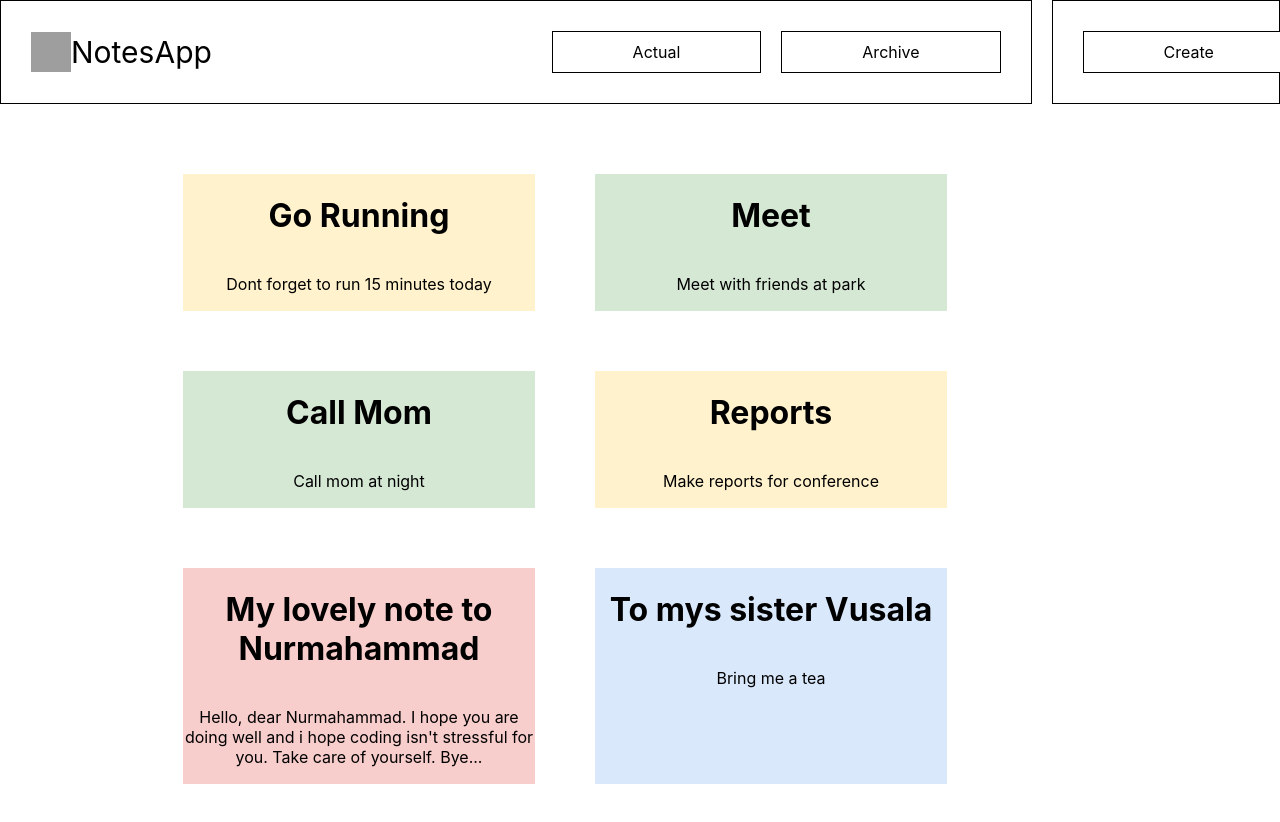
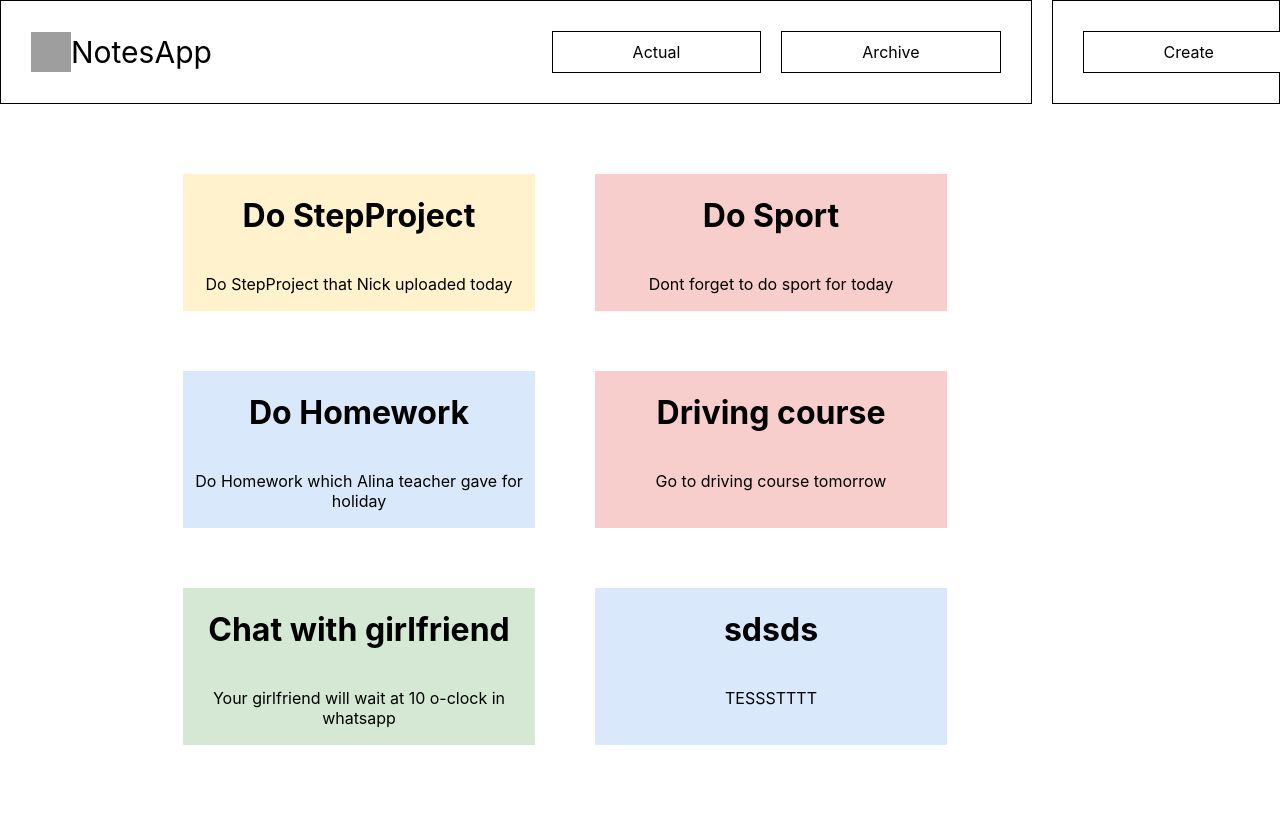
Before and after one commit to aliyevshukur/note-taking-website, a React (Create React App) app: page / in a window 1280 px wide. Shown: the top 822 px of the page. Built offline with nearby package versions, Linux system fonts and the light colour scheme; data requests are answered from the project's data file; grey boxes are pictures that could not be loaded.

Commit message:
Some changes

```diff
--- a/db.json
+++ b/db.json
@@ -57,13 +57,6 @@
       "color": "rgb(213, 232, 212)"
     },
     {
-      "id": 9,
-      "title": "Reports",
-      "context": "Make reports for conference",
-      "status": false,
-      "color": "rgb(255, 242, 204)"
-    },
-    {
       "id": 22,
       "title": "My lovely note to Nurmahammad",
       "context": "Hello, dear Nurmahammad. I hope you are doing well and i hope coding isn't stressful for you. Take care of yourself. Bye... ",
@@ -76,13 +69,6 @@
       "context": "TESSSTTTT",
       "status": true,
       "color": "#DAE8FC"
-    },
-    {
-      "id": 24,
-      "title": "To mys sister Vusala",
-      "context": "Bring me a tea",
-      "status": false,
-      "color": "#DAE8FC"
     }
   ]
 }
--- a/src/App.js
+++ b/src/App.js
@@ -30,8 +30,9 @@
                     notes: result
                 });
                 this.filterActual();
+                this.filterArchive();
             });
-    }
+    };
 
     filterActual = () => {
         const notesData = [...this.state.notes];
@@ -61,7 +62,7 @@
   onFormSubmit = (e, noteToPost) => {
     e.preventDefault();
 
-    switch (this.state.action) {
+    switch(this.state.action) {
       case "create":
         fetch("http://localhost:3001/notes", {
           method: "POST",
@@ -82,6 +83,7 @@
           .then(result => result.json())
           .then(data => console.log(data, "success"));
         break;
+        default : return console.log("there is error");
     }
   };
 
--- a/src/components/CreateEdit/CreateEdit.js
+++ b/src/components/CreateEdit/CreateEdit.js
@@ -60,7 +60,7 @@
       <form
         className={"create-edit-form"}
         onSubmit={e => {
-          this.props.onFormSubmit(e, this.state.currentNote, this.props.action);
+          this.props.onFormSubmit(e, this.state.currentNote);
           console.log(this.state.currentNote);
         }}
         onChange={this.onFormChange}
--- a/src/components/SinglePage/SinglePage.js
+++ b/src/components/SinglePage/SinglePage.js
@@ -48,7 +48,7 @@
       method: "DELETE"
     })
       .then(res => res.text()) // or res.json()
-      .then(res => console.log(res));
+      .then(() => props.addCurrentNote());
     setModalActive(false);
   };
 
```
